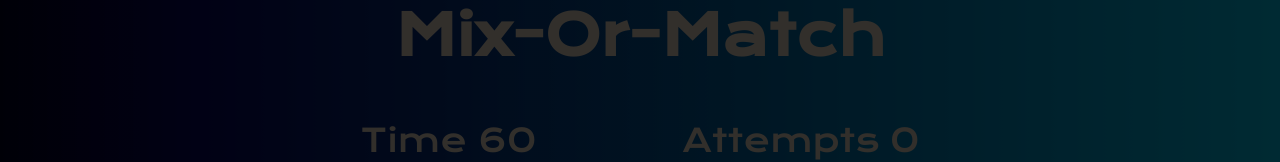
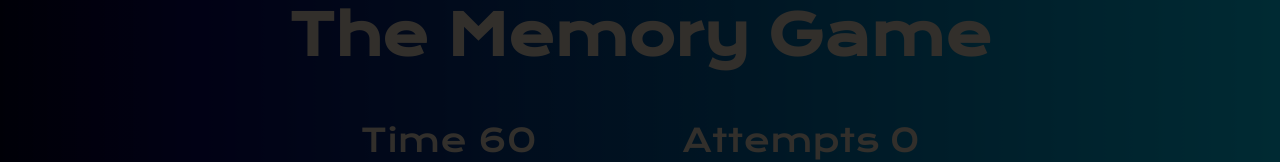
Before and after one commit to chrishargan/javascript-games, a plain HTML site: page memorygame.html in a window 1280 px wide. Shown: the top 162 px of the page. Drawn offline with nearby package versions, Linux system fonts and the light colour scheme.

```diff
--- a/memorygame.html
+++ b/memorygame.html
@@ -15,7 +15,7 @@
   <body>
     <section>
         <div id="greater-container">
-      <h1 class="page-title">Mix-Or-Match</h1>
+      <h1 class="page-title">The Memory Game</h1>
       <div class="overlay-text visible">
         Click to Start
       </div>
```
